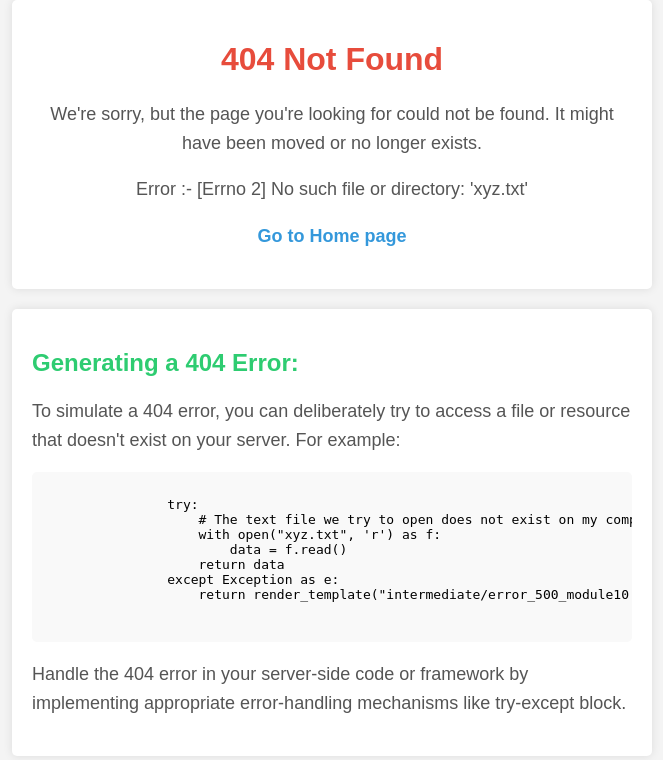
After one commit to AjayKumar095/Basic_flask_projects, a Flask app: page /module10/handling404 in a window 1280 px wide. The commit adds this page. Shown: the top 760 px of the page, without its empty margins (308-971 px from the left). Run offline with Flask 3, Linux system fonts and the light colour scheme.

Commit message:
module added

```diff
--- a/app.py
+++ b/app.py
@@ -8,6 +8,7 @@ from modules.module3 import module3_bp
 from modules.module4 import module4_bp
 from modules.module5 import module5_bp
 from modules.module6 import module6_bp
+from modules.module10 import module10_bp
 from modules.module11 import module11_bp, socketio
 
 app = Flask(__name__)
@@ -24,6 +25,7 @@ app.register_blueprint(module3_bp, url_prefix='/module3')
 app.register_blueprint(module4_bp, url_prefix='/module4')
 app.register_blueprint(module5_bp, url_prefix='/module5')
 app.register_blueprint(module6_bp, url_prefix='/module6')
+app.register_blueprint(module10_bp, url_prefix='/module10')
 app.register_blueprint(module11_bp, url_prefix='/module11')
 
 @app.route('/')
@@ -32,4 +34,4 @@ def index():
 
 if __name__ == '__main__':
     socketio.init_app(app)
-    socketio.run(app, debug=True,port=8000)
+    socketio.run(app, debug=True)
--- a/modules/module10.py
+++ b/modules/module10.py
@@ -1,6 +1,30 @@
 from flask import Blueprint as bp, render_template
 module10_bp = bp('module10', __name__)
 
-@module10_bp.route('/task10')
+@module10_bp.route('/task10',methods=['POST'])
 def task10():
     return render_template("intermediate/module10_result.html")
+
+@module10_bp.route('handling404')
+def handling404():
+
+    try:
+       # The text file we try no open does not exist, hence it give a 404 error.
+       with open("xyz.txt",'r') as f:
+           data=f.read()
+       return data
+    except Exception as e:
+        return render_template("intermediate/error_404_module10.html", e=e)
+
+@module10_bp.route('handling500')
+def handling500():
+    try:
+        # Here we try to devide 1 by 0 which is mathamaticaly not possible, Hence it give a 500 error.
+        result=1/0
+        return result
+    except ZeroDivisionError as e:
+        return render_template("intermediate/error_500_module10.html",e=e)
+
+@module10_bp.route('/home')
+def home():
+    return render_template('index.html')
--- a/modules/module2.py
+++ b/modules/module2.py
@@ -5,8 +5,7 @@ module2_bp = bp('module2', __name__)
 
 @module2_bp.route('/task2', methods=['POST'])
 def task2():
-    result = "Welcome!"
-    return render_template("basic/module2_result.html", result=result)
+    return render_template("basic/module2_result.html")
 
 @module2_bp.route('/page1')
 def page1():
--- a/templates/index.html
+++ b/templates/index.html
@@ -65,7 +65,7 @@
       <div>
         <h3>Program 10</h3>
         <form action="{{ url_for('module10.task10') }}" method="post">
-        <p>Build a Flask app that allows users to upload files and display them on the website.<p>
+        <p>Design a Flask app with proper error handling for 404 and 500 errors.<p>
         <button class="taskButton" data-task="module10/task10">Run</button>
       </form>
     </div>
--- /dev/null
+++ b/templates/intermediate/error_404_module10.html
@@ -0,0 +1,96 @@
+<!DOCTYPE html>
+<html lang="en">
+<head>
+    <meta charset="UTF-8">
+    <meta name="viewport" content="width=device-width, initial-scale=1.0">
+    <style>
+        body {
+            font-family: Arial, sans-serif;
+            margin: 0;
+            padding: 0;
+            background-color: #f4f4f4;
+        }
+
+        .error-container {
+            display: flex;
+            align-items: center;
+            justify-content: center;
+            text-align: center;
+        }
+
+        .error-message {
+            max-width: 600px;
+            padding: 20px;
+            background-color: #fff;
+            border-radius: 5px;
+            box-shadow: 0 0 10px rgba(0, 0, 0, 0.1);
+        }
+
+        h1 {
+            color: #e74c3c;
+        }
+
+        p {
+            color: #555;
+            font-size: 18px;
+            line-height: 1.6;
+        }
+
+        a {
+            color: #3498db;
+            text-decoration: none;
+            font-weight: bold;
+        }
+
+        a:hover {
+            text-decoration: underline;
+        }
+        .explanation {
+            max-width: 600px;
+            margin: 20px auto;
+            padding: 20px;
+            background-color: #fff;
+            border-radius: 5px;
+            box-shadow: 0 0 10px rgba(0, 0, 0, 0.1);
+        }
+
+        h2 {
+            color: #2ecc71;
+        }
+
+        pre {
+            background-color: #f9f9f9;
+            padding: 10px;
+            border-radius: 5px;
+            overflow: auto;
+        }
+    </style>
+    <title>404 Not Found</title>
+</head>
+<body>
+    <div class="error-container">
+        <div class="error-message">
+            <h1>404 Not Found</h1>
+            <p>We're sorry, but the page you're looking for could not be found. It might have been moved or no longer exists.</p>
+            <p>Error :- {{e}}</p>
+            <p><a href="{{ url_for('module10.home') }}">Go to Home page</a></p>
+        </div>
+    </div>
+    <div class="explanation">
+        <h2>Generating a 404 Error:</h2>
+        <p>To simulate a 404 error, you can deliberately try to access a file or resource that doesn't exist on your server. For example:</p>
+        <pre>
+            <code>
+                try:
+                    # The text file we try to open does not exist on my computer, hence it gives a 404 error.
+                    with open("xyz.txt", 'r') as f:
+                        data = f.read()
+                    return data
+                except Exception as e:
+                    return render_template("intermediate/error_500_module10.html", e=e)
+            </code>
+        </pre>
+        <p>Handle the 404 error in your server-side code or framework by implementing appropriate error-handling mechanisms like try-except block.</p>
+    </div>
+</body>
+</html>
```
Also changed, not shown: templates/intermediate/error_500_module10.html (added, +97 -0 lines), templates/intermediate/module10_result.html (+63 -3 lines), 1 other file.
